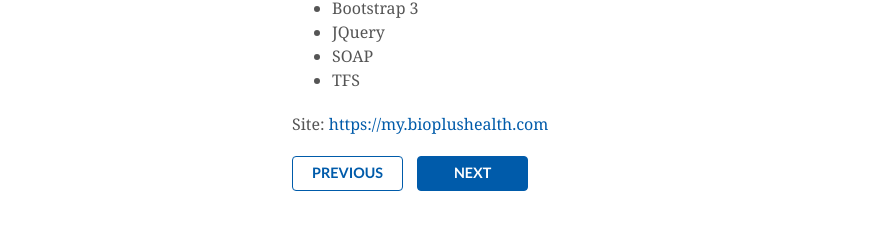
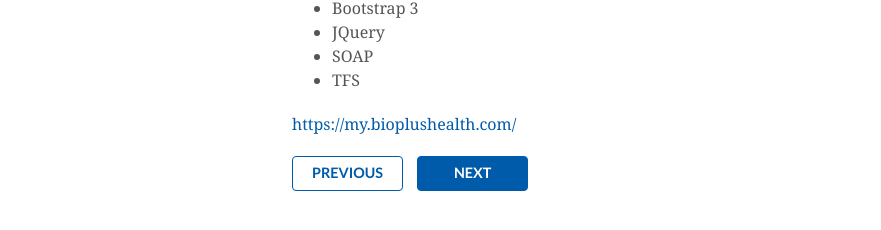
Before and after one commit to phillycc/phillycc.github.io, a Jekyll site: the page built from _posts/2016-01-30-patient-dashboard.md, in a window 1280 px wide and 1400 px high, scrolled down 26 px. Shown: the part 1159-1389 px from the top of the window, without its empty margins (198-1079 px from the left). Built offline with Jekyll 4.4.1, drawn with Linux system fonts in a browser that asks for light colours.

Commit message:
Added yaml and moved site url to HTML

```diff
--- a/_layouts/post.html
+++ b/_layouts/post.html
@@ -4,6 +4,7 @@ layout: default
 <h2 class="page-title">{{ page.title }}</h2>
 <div class="post">
 {{ content }}
+    <a href="{{page.siteURL}}" class="site-url" target="_blank">{{page.siteURL}}</a>
     <a href="{{page.previous_url}}" class="btn-direction previous">Previous</a>
     <a href="{{page.next_url}}" class="btn-direction next">Next</a>
 </div>
--- a/_posts/2016-01-30-patient-dashboard.md
+++ b/_posts/2016-01-30-patient-dashboard.md
@@ -7,6 +7,7 @@ img_small: "mybph.jpg"
 img_large: "mybph.jpg"
 date: 2016-01-30 00:00:00
 tags: []
+siteURL: "https://my.bioplushealth.com/"
 previous_url: /
 next_url: /carespotter/
 permalink: /bioplus-patient-dashboard/
@@ -32,5 +33,3 @@ Being the driving force behind the company's first-ever patient portal, I was re
 * JQuery
 * SOAP
 * TFS
-
-Site: [https://my.bioplushealth.com](https://my.bioplushealth.com)
--- a/css/styles.css
+++ b/css/styles.css
@@ -241,6 +241,7 @@ section {
     border-radius: 4px;
     min-width:85px;
 }
+.site-url { display:block;margin-bottom:20px;}
 section .previous {
    background-color: #fff;
    border-color: #005BAA;
```
